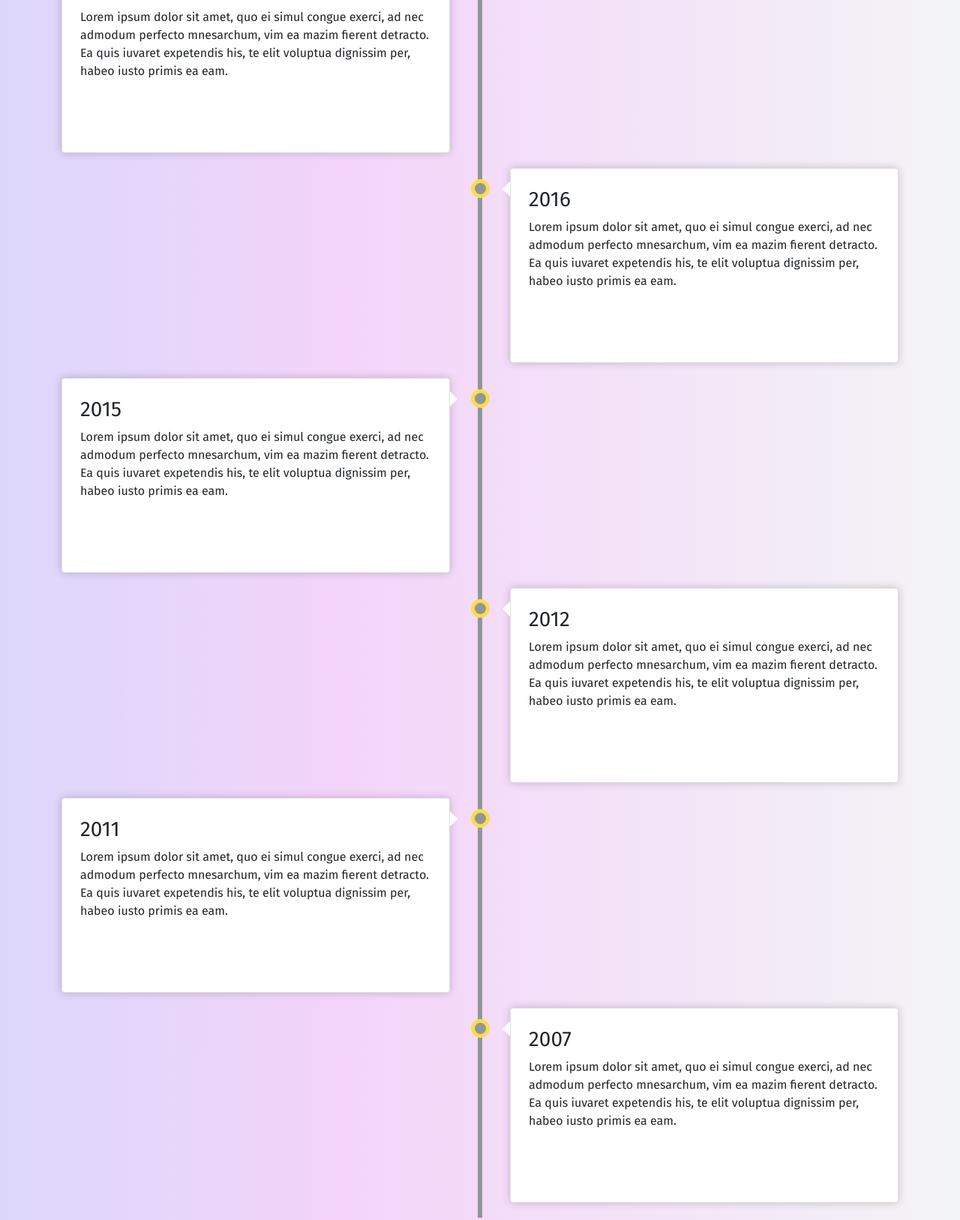
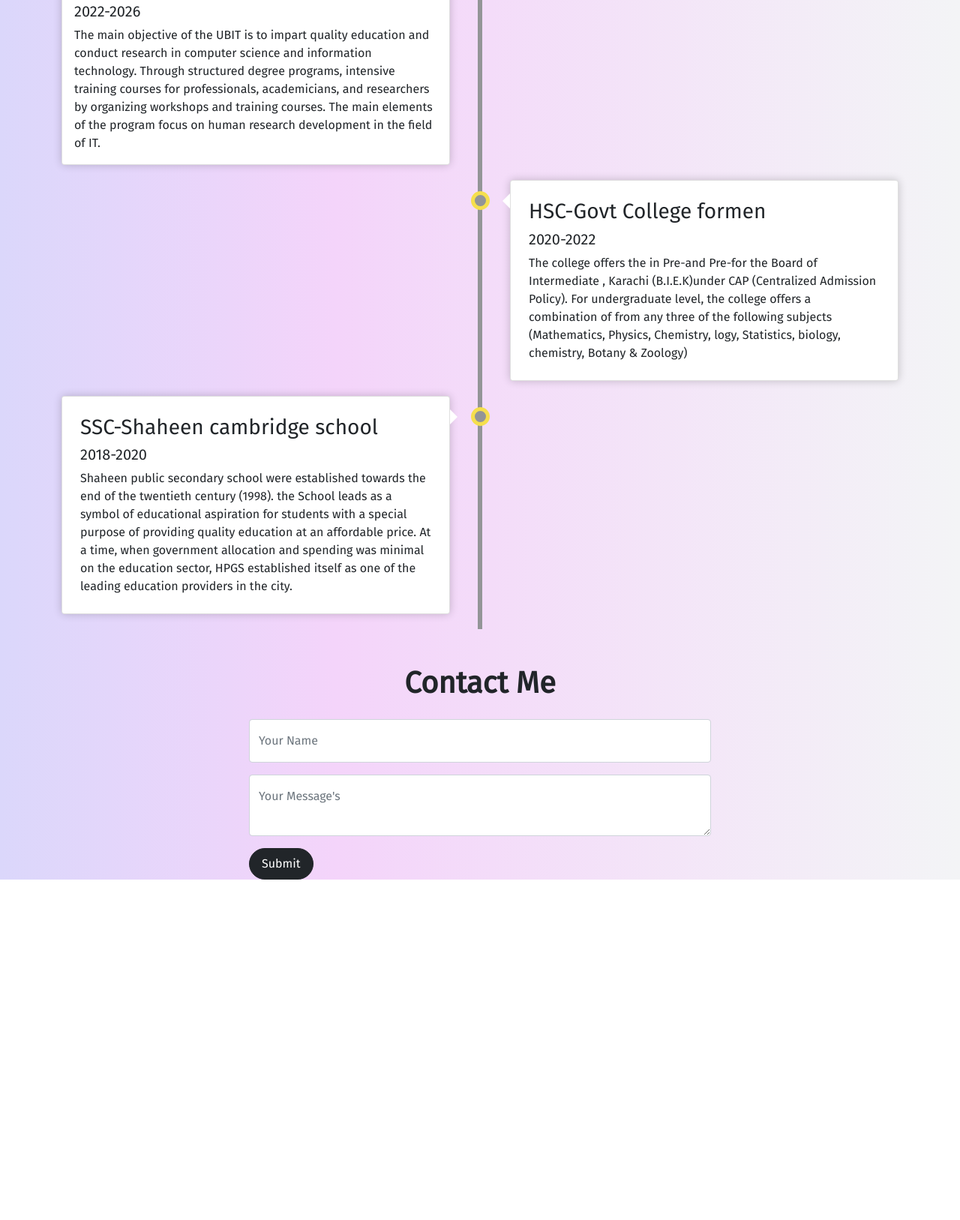
Before and after one commit to DaniyalAliIsrail/Portfolio, a plain HTML site: page index.html in a window 1280 px wide. Shown: the part 2915-4542 px from the top of the page at 75% size. After the commit the page ends 4088 px from the top, so only its background shows below. Drawn offline with nearby package versions, Linux system fonts and the light colour scheme.

Commit message:
education-section

```diff
--- a/index.html
+++ b/index.html
@@ -323,64 +323,33 @@
         <div class="main-timeline">
           <div class="timeline left">
             <div class="card">
-              <div class="card-body p-4">
-                <h3>2017</h3>
-                <p class="mb-0">Lorem ipsum dolor sit amet, quo ei simul congue exerci, ad nec admodum perfecto
-                  mnesarchum, vim ea mazim fierent detracto. Ea quis iuvaret expetendis his, te elit voluptua
-                  dignissim per, habeo iusto primis ea eam.</p>
+              <div class="card-body p-3">
+                <h3>BSCS-UBIT</h3>
+                <h5>2022-2026</h5>
+                <p class="mb-0">The main objective of the UBIT is to impart quality education and conduct research in computer science and information technology. Through structured degree programs, intensive training courses for professionals, academicians, and researchers by organizing workshops and training courses. The main elements of the program focus on human research development in the field of IT. </p>
               </div>
             </div>
           </div>
           <div class="timeline right">
             <div class="card">
               <div class="card-body p-4">
-                <h3>2016</h3>
-                <p class="mb-0">Lorem ipsum dolor sit amet, quo ei simul congue exerci, ad nec admodum perfecto
-                  mnesarchum, vim ea mazim fierent detracto. Ea quis iuvaret expetendis his, te elit voluptua
-                  dignissim per, habeo iusto primis ea eam.</p>
+                <h3>HSC-Govt College formen</h3>
+                <h5>2020-2022</h5>
+
+                <p class="mb-0">The college offers the in Pre-and Pre-for the Board of Intermediate , Karachi (B.I.E.K)under CAP (Centralized Admission Policy). For undergraduate level, the college offers a combination of from any three of the following subjects (Mathematics, Physics, Chemistry, logy, Statistics, biology, chemistry, Botany & Zoology)</p>
               </div>
             </div>
           </div>
           <div class="timeline left">
             <div class="card">
               <div class="card-body p-4">
-                <h3>2015</h3>
-                <p class="mb-0">Lorem ipsum dolor sit amet, quo ei simul congue exerci, ad nec admodum perfecto
-                  mnesarchum, vim ea mazim fierent detracto. Ea quis iuvaret expetendis his, te elit voluptua
-                  dignissim per, habeo iusto primis ea eam.</p>
+                <h3>SSC-Shaheen cambridge school </h3>
+                <h5>2018-2020</h5>
+                <p class="mb-0">Shaheen public secondary school were established towards the end of the twentieth century (1998).  the School leads as a symbol of educational aspiration for students with a special purpose of providing quality education at an affordable price. At a time, when government allocation and spending was minimal on the education sector, HPGS established itself as one of the leading education providers in the city.</p>
               </div>
             </div>
           </div>
-          <div class="timeline right">
-            <div class="card">
-              <div class="card-body p-4">
-                <h3>2012</h3>
-                <p class="mb-0">Lorem ipsum dolor sit amet, quo ei simul congue exerci, ad nec admodum perfecto
-                  mnesarchum, vim ea mazim fierent detracto. Ea quis iuvaret expetendis his, te elit voluptua
-                  dignissim per, habeo iusto primis ea eam.</p>
-              </div>
-            </div>
-          </div>
-          <div class="timeline left">
-            <div class="card">
-              <div class="card-body p-4">
-                <h3>2011</h3>
-                <p class="mb-0">Lorem ipsum dolor sit amet, quo ei simul congue exerci, ad nec admodum perfecto
-                  mnesarchum, vim ea mazim fierent detracto. Ea quis iuvaret expetendis his, te elit voluptua
-                  dignissim per, habeo iusto primis ea eam.</p>
-              </div>
-            </div>
-          </div>
-          <div class="timeline right">
-            <div class="card">
-              <div class="card-body p-4">
-                <h3>2007</h3>
-                <p class="mb-0">Lorem ipsum dolor sit amet, quo ei simul congue exerci, ad nec admodum perfecto
-                  mnesarchum, vim ea mazim fierent detracto. Ea quis iuvaret expetendis his, te elit voluptua
-                  dignissim per, habeo iusto primis ea eam.</p>
-              </div>
-            </div>
-          </div>
+
         </div>
       </div>
     </section>
```
